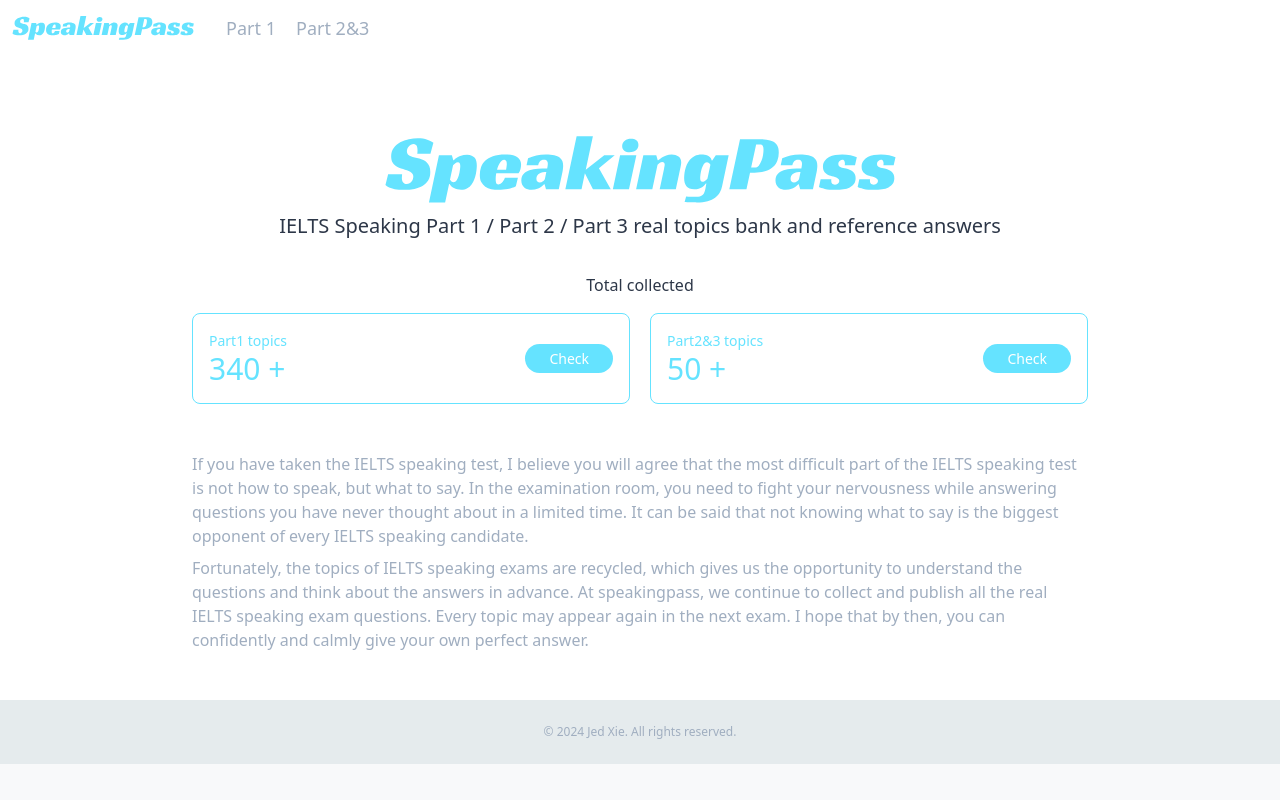
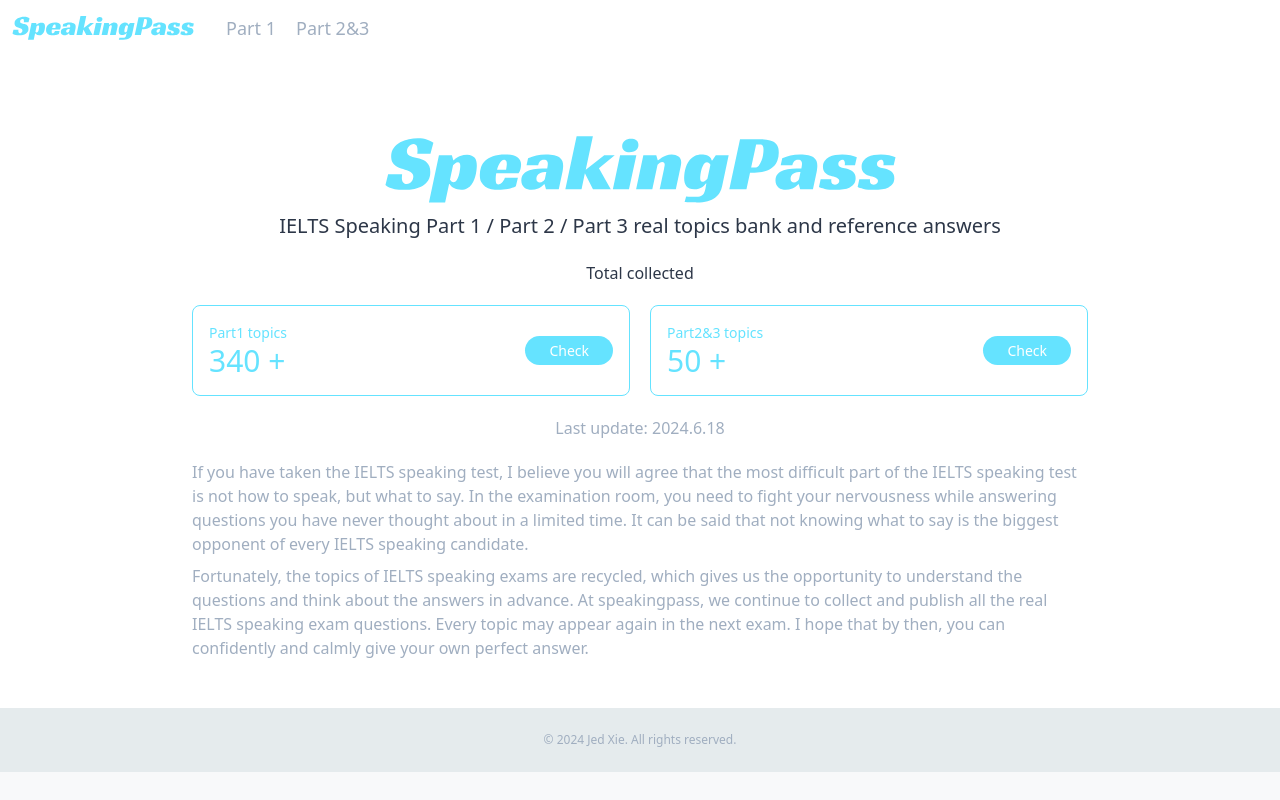
Before and after one commit to Mou2xie/SpeakingPass, a SvelteKit app: page / in a window 1280 px wide. Built offline with nearby package versions, Linux system fonts and the light colour scheme.

Commit message:
update time

```diff
--- a/src/routes/[[lang]]/+page.svelte
+++ b/src/routes/[[lang]]/+page.svelte
@@ -16,6 +16,7 @@
             5: "Check",
             6: "If you have taken the IELTS speaking test, I believe you will agree that the most difficult part of the IELTS speaking test is not how to speak, but what to say. In the examination room, you need to fight your nervousness while answering questions you have never thought about in a limited time. It can be said that not knowing what to say is the biggest opponent of every IELTS speaking candidate.",
             7: "Fortunately, the topics of IELTS speaking exams are recycled, which gives us the opportunity to understand the questions and think about the answers in advance. At speakingpass, we continue to collect and publish all the real IELTS speaking exam questions. Every topic may appear again in the next exam. I hope that by then, you can confidently and calmly give your own perfect answer.",
+            8: "Last update: ",
         },
         {
             1: "雅思口语Part1 / Part2 / Part3真题题库及参考答案",
@@ -25,6 +26,7 @@
             5: "查看",
             6: "如果你参加过雅思口语考试，相信你会认同，雅思口语考试最难的不是怎么说，而是说什么。在考场上，你需要一边对抗自己的紧张情绪，一边在有限的时间里回答自己从来没有思考过的问题，可以说，不知道说什么是每个雅思口语考生最大的对手。",
             7: "好在雅思口语考试的话题是会循环使用的，这给了我们提前了解问题，思考答案的机会。在speakingpass，我们持续收集并发布所有的雅思口语考试真题，每一个话题都有可能在下次考试中再次出现，希望到那时，你能够自信而从容地给出你自己的完美答案。",
+            8: "最后更新: ",
         },
         {
             1: "IELTS Nói Phần 1 / Phần 2 / Phần 3 ngân hàng chủ đề thực tế và đáp án tham khảo",
@@ -34,6 +36,7 @@
             5: "Kiểm tra",
             6: "Nếu bạn đã tham gia kỳ thi nói IELTS, tôi tin bạn sẽ đồng ý rằng phần khó nhất của kỳ thi nói IELTS không phải là nói như thế nào mà là nói gì. Trong phòng thi, bạn cần phải chiến đấu với sự lo lắng của mình khi trả lời những câu hỏi mà bạn chưa từng nghĩ tới trong thời gian có hạn. Có thể nói, việc không biết phải nói gì chính là đối thủ lớn nhất của mọi thí sinh thi IELTS Nói.",
             7: "May mắn thay, các chủ đề của bài thi Nói IELTS được tái sử dụng, giúp chúng ta có cơ hội hiểu câu hỏi và suy nghĩ trước về câu trả lời. Tại speakpass, chúng tôi tiếp tục sưu tầm và đăng tải tất cả các đề thi IELTS thực tế. Mỗi chủ đề có thể xuất hiện lại trong kỳ thi tiếp theo. Tôi mong rằng đến lúc đó, bạn có thể tự tin và bình tĩnh đưa ra câu trả lời hoàn hảo cho riêng mình.",
+            8: "Cập nhật cuối cùng: ",
         },
     ];
 
@@ -81,7 +84,7 @@
             {text[textIndex][1]}
         </h1>
         <div
-            class=" text-center mt-8 mb-4 text-[14px] md:text-base text-pramary"
+            class=" text-center mt-5 mb-5 md:text-base text-pramary font-light"
         >
             {text[textIndex][2]}
         </div>
@@ -130,8 +133,11 @@
                 </div>
             </div>
         </div>
+        <div class=" flex justify-center text-secondary mt-5 font-light">
+            {text[textIndex][8]} 2024.6.18
+        </div>
         <div
-            class=" flex flex-col px-10 md:px-48 mt-8 md:mt-12 text-secondary font-light text-sm md:text-base gap-2"
+            class=" flex flex-col px-10 md:px-48 mt-5 text-secondary font-light text-sm md:text-base gap-2"
         >
             <p>
                 {text[textIndex][6]}
--- a/src/routes/[[lang]]/part1/[category]/+page.svelte
+++ b/src/routes/[[lang]]/part1/[category]/+page.svelte
@@ -40,8 +40,7 @@
         <a
             href="/en/part1"
             class=" underline underline-offset-4 decoration-main"
-            title={`IELTS speaking topics about ${category}`}
-            >Part 1 topics</a
+            title={`IELTS speaking topics about ${category}`}>Part 1 topics</a
         >
         <span>{`> ${category}`}</span>
     </h1>
```
